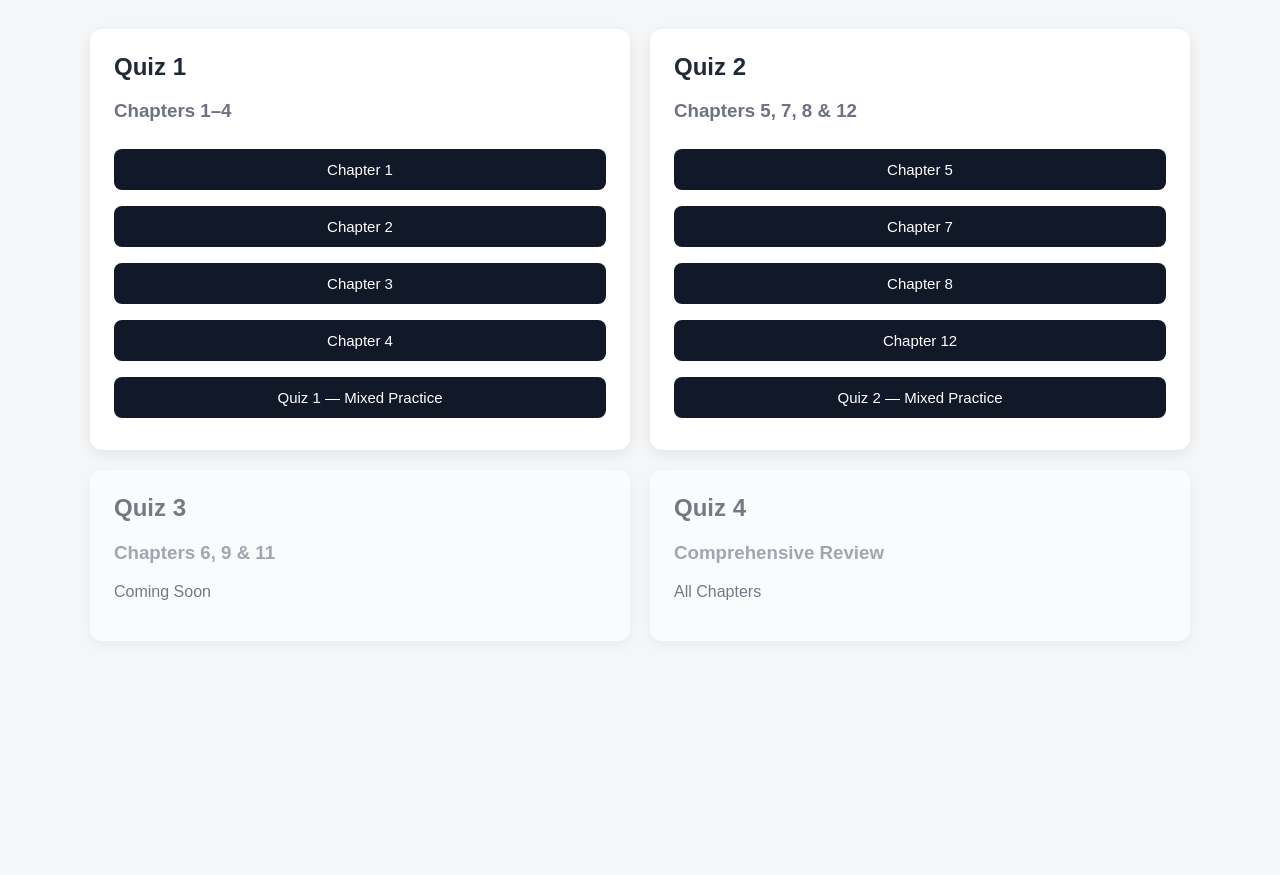
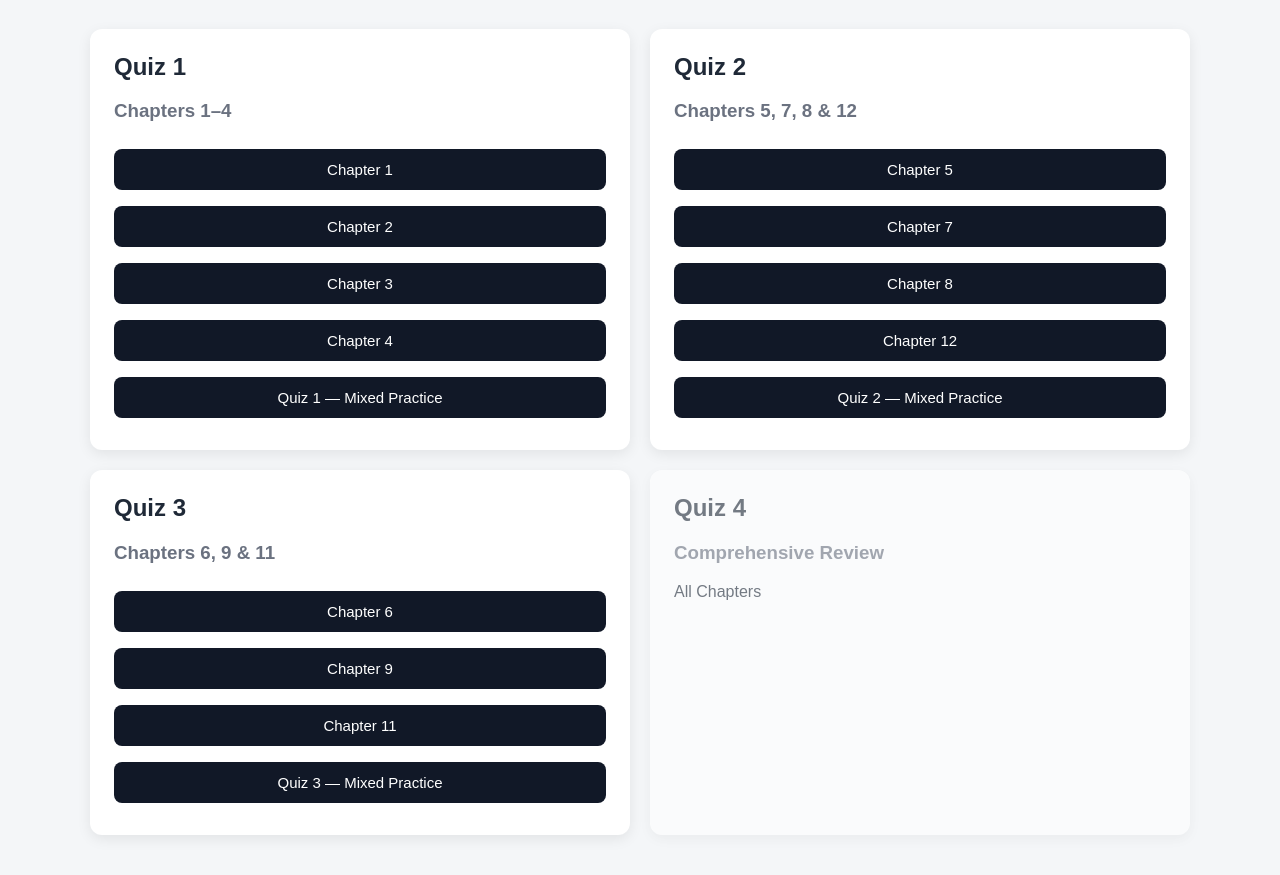
Before and after one commit to tengxiong02-lgtm/mgt110-study-guide, a plain HTML site: page index.html in a window 1280 px wide. Shown: the part 155-1030 px from the top of the page. Before the commit the page ends 836 px from the top, so only its background shows below. Drawn offline with Linux system fonts and the light colour scheme.

Commit message:
Activate Quiz 3 study guide

```diff
--- a/index.html
+++ b/index.html
@@ -94,7 +94,7 @@
 
       <!-- QUIZ 3 -->
 
-      <div class="quiz-column coming-soon">
+      <div class="quiz-column">
 
         <h2>Quiz 3</h2>
 
@@ -102,7 +102,10 @@
           Chapters 6, 9 & 11
         </h3>
 
-        <p>Coming Soon</p>
+        <button type="button" onclick="startChapter(6)">Chapter 6</button>
+        <button type="button" onclick="startChapter(9)">Chapter 9</button>
+        <button type="button" onclick="startChapter(11)">Chapter 11</button>
+        <button type="button" onclick="startQuizThree()">Quiz 3 — Mixed Practice</button>
 
       </div>
 
@@ -218,6 +221,9 @@
   <script src="./quiz2-ch7.js"></script>
   <script src="./quiz2-ch8.js"></script>
   <script src="./quiz2-ch12.js"></script>
+  <script src="./quiz3-ch6.js"></script>
+  <script src="./quiz3-ch9.js"></script>
+  <script src="./quiz3-ch11.js"></script>
 
 </body>
 
```
